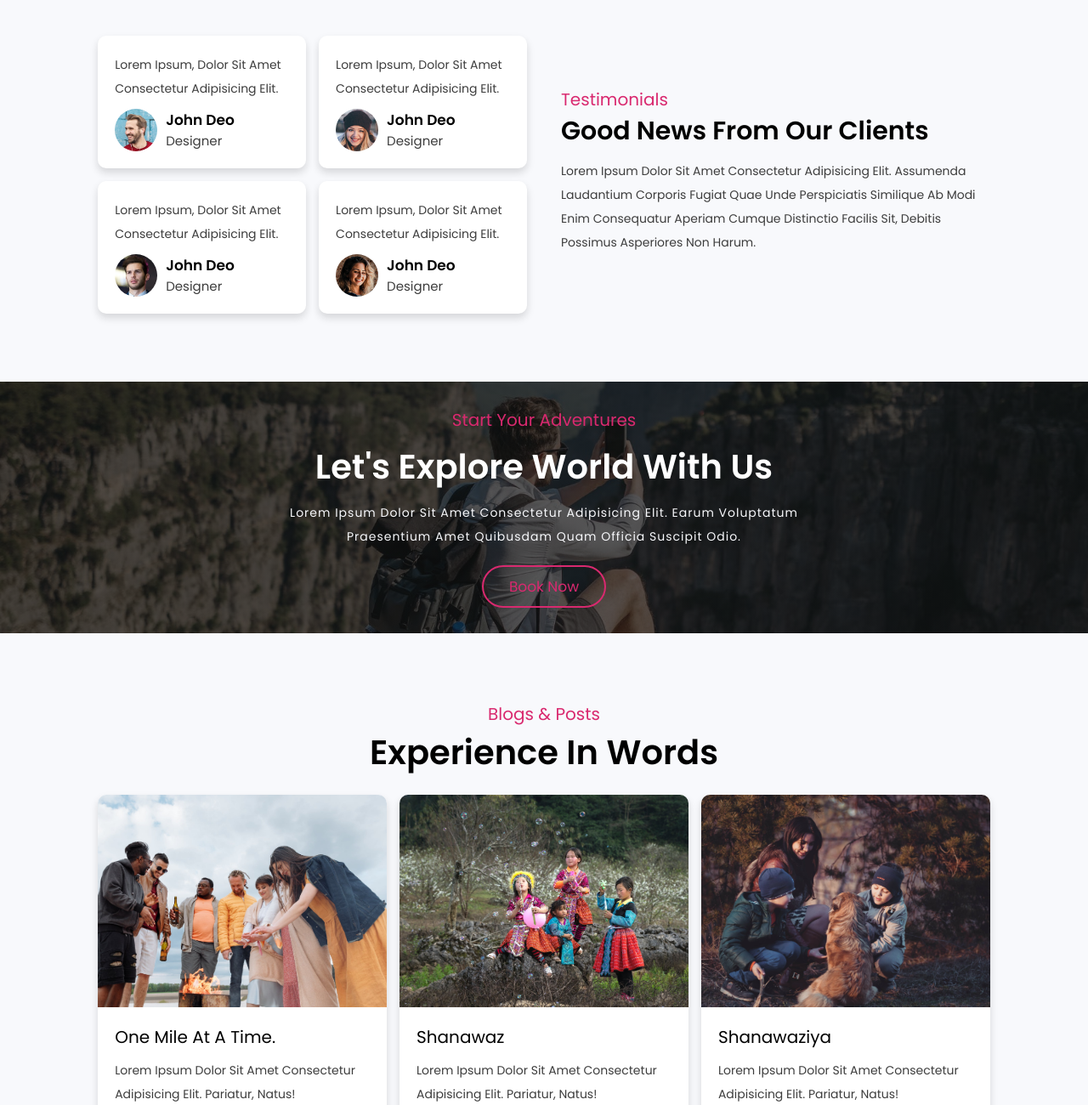
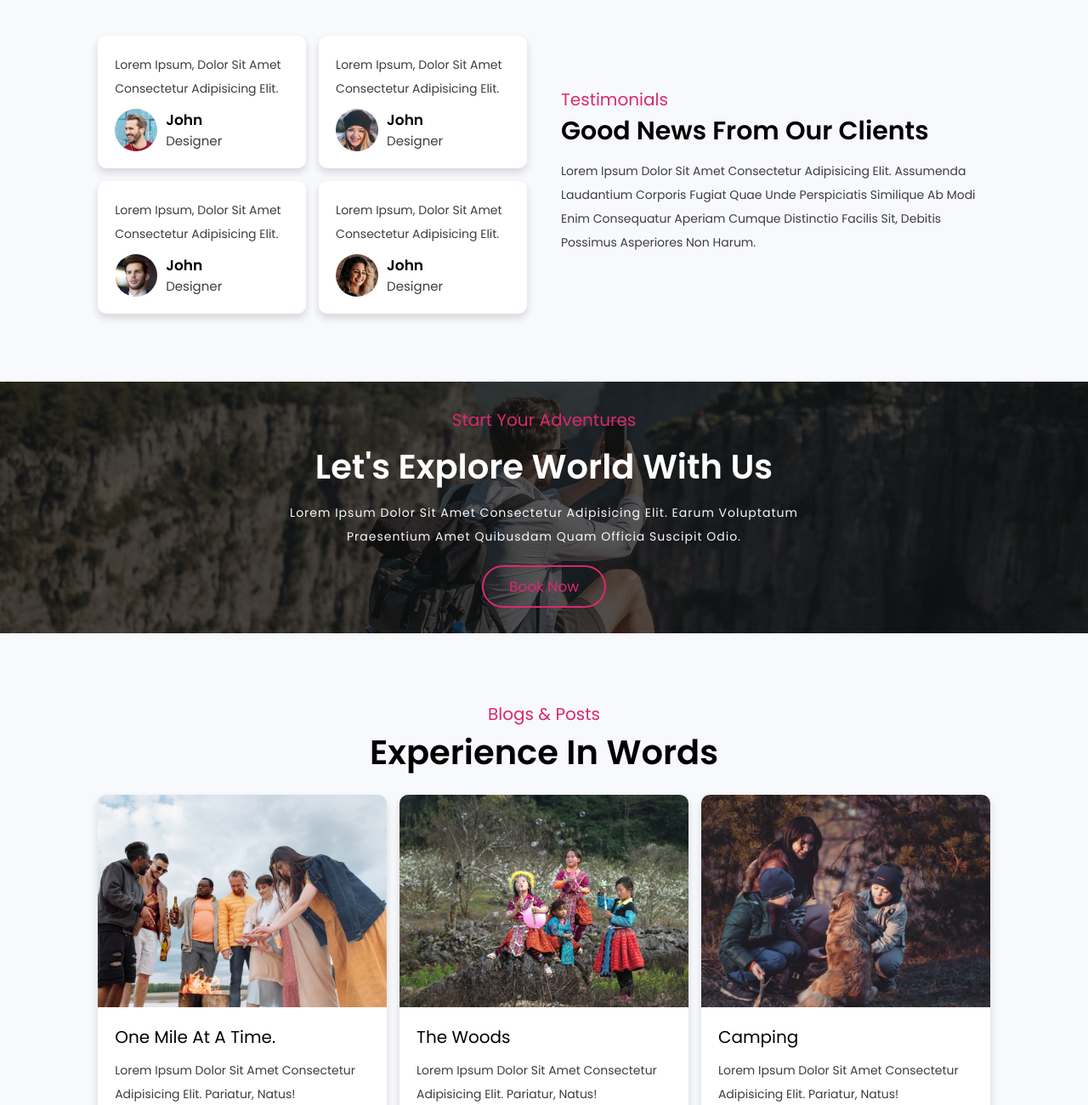
Before and after one commit to saleemsyed815/travel, a plain HTML site: page index.html in a window 1280 px wide. Shown: the part 4840-6140 px from the top of the page at 85% size. Drawn offline with nearby package versions, Linux system fonts and the light colour scheme.

Commit message:
Update index.html

```diff
--- a/index.html
+++ b/index.html
@@ -340,7 +340,7 @@
                 <div class="user">
                     <img src="images/pic-1.png" alt="">
                     <div class="info">
-                        <h3>john deo</h3>
+                        <h3>john</h3>
                         <span>designer</span>
                     </div>
                 </div>
@@ -350,7 +350,7 @@
                 <div class="user">
                     <img src="images/pic-2.png" alt="">
                     <div class="info">
-                        <h3>john deo</h3>
+                        <h3>john</h3>
                         <span>designer</span>
                     </div>
                 </div>
@@ -360,7 +360,7 @@
                 <div class="user">
                     <img src="images/pic-3.png" alt="">
                     <div class="info">
-                        <h3>john deo</h3>
+                        <h3>john</h3>
                         <span>designer</span>
                     </div>
                 </div>
@@ -370,7 +370,7 @@
                 <div class="user">
                     <img src="images/pic-4.png" alt="">
                     <div class="info">
-                        <h3>john deo</h3>
+                        <h3>john</h3>
                         <span>designer</span>
                     </div>
                 </div>
@@ -437,7 +437,7 @@
                     <img src="images/blog-2.jpg" alt="">
                 </div>
                 <div class="content">
-                    <a href="#" class="link">Shanawaz</a>
+                    <a href="#" class="link">The Woods</a>
                     <p>Lorem ipsum dolor sit amet consectetur adipisicing elit. Pariatur, natus!</p>
                     <div class="icon">
                         <a href="#"><i class="fas fa-clock"></i> 21st may, 2022</a>
@@ -451,7 +451,7 @@
                     <img src="images/blog-3.jpg" alt="">
                 </div>
                 <div class="content">
-                    <a href="#" class="link">Shanawaziya</a>
+                    <a href="#" class="link">Camping</a>
                     <p>Lorem ipsum dolor sit amet consectetur adipisicing elit. Pariatur, natus!</p>
                     <div class="icon">
                         <a href="#"><i class="fas fa-clock"></i> 21st may, 2021</a>
```
